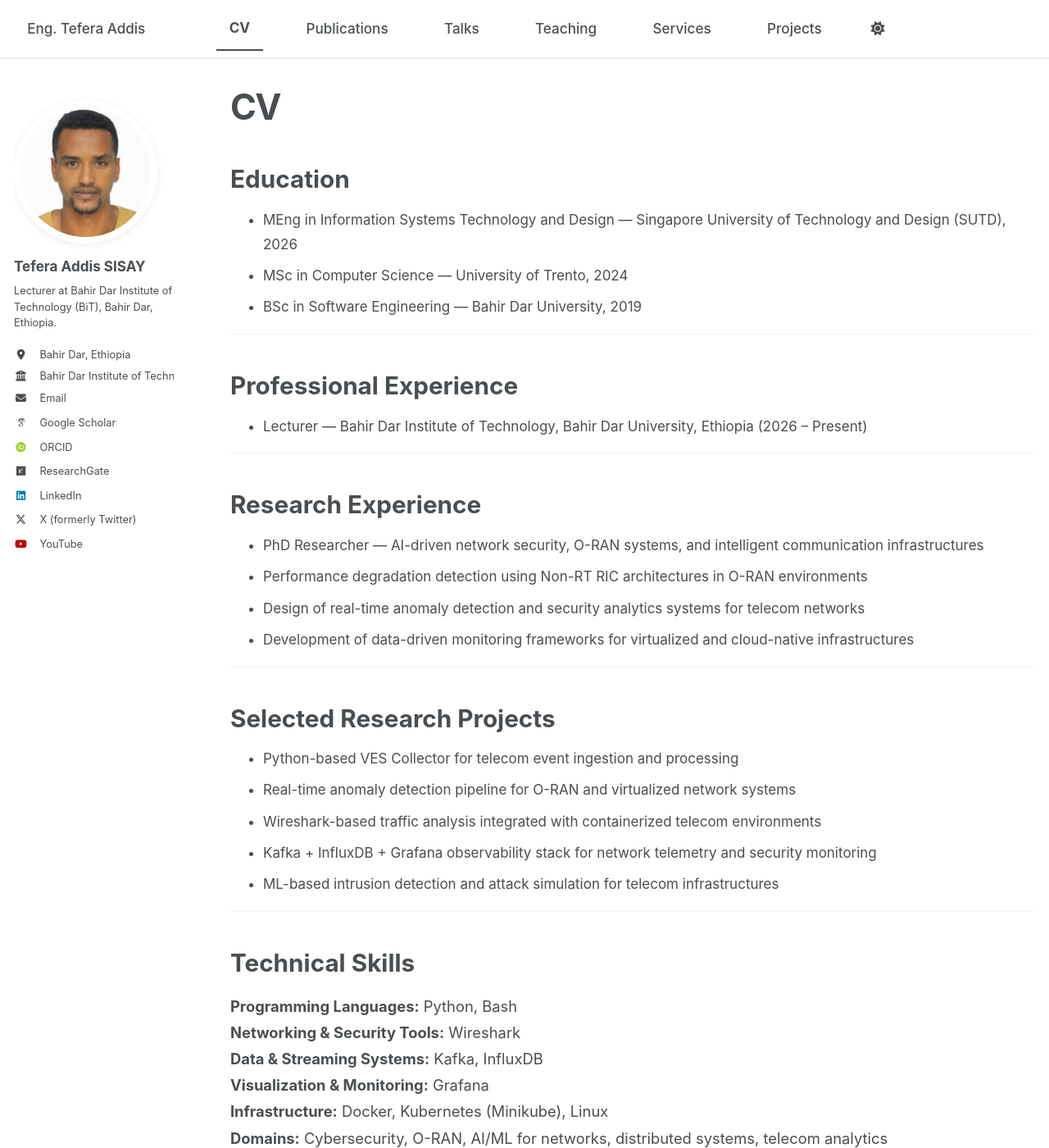
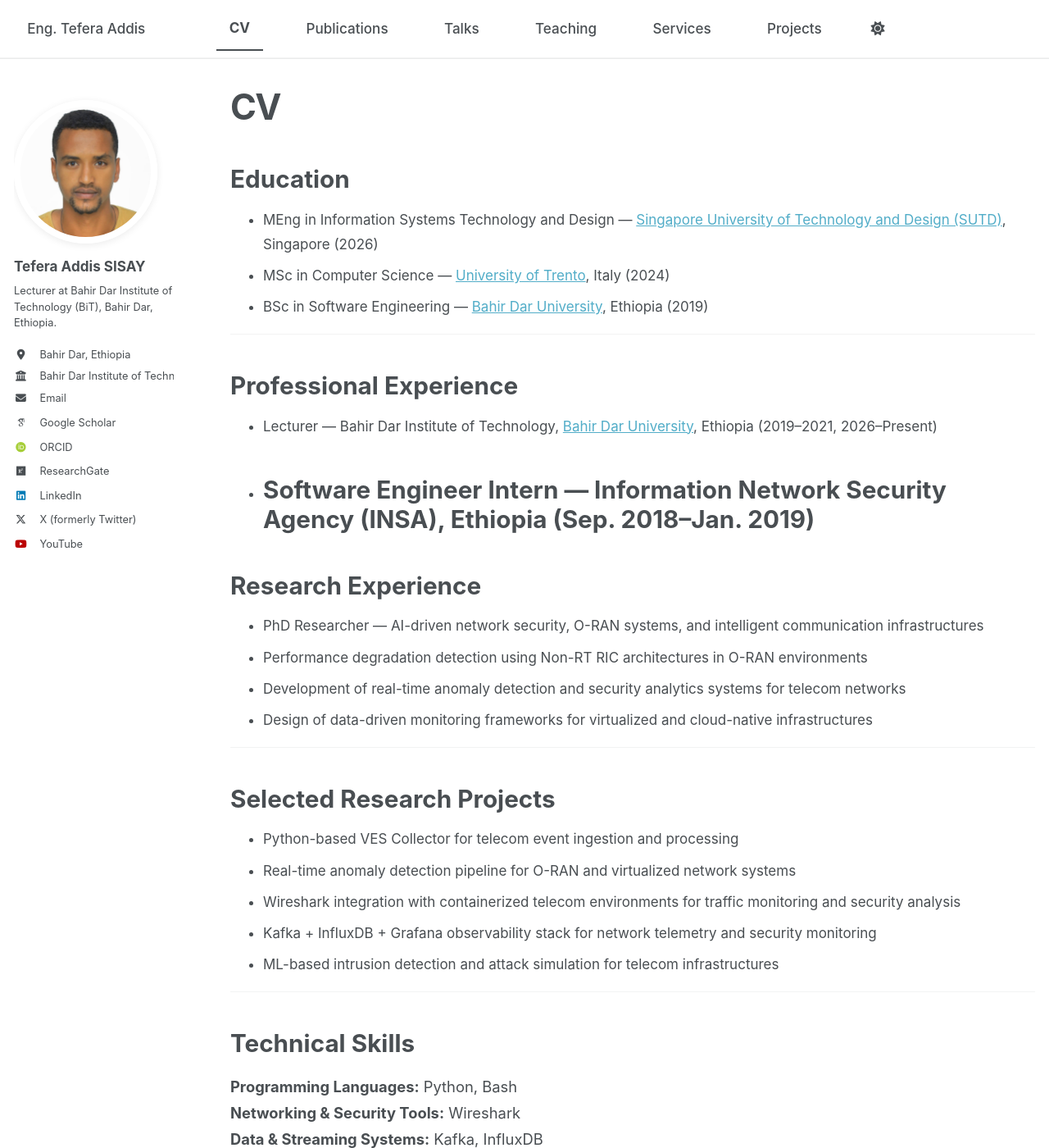
Before and after one commit to tefera-addis-sisay/tefera-addis-sisay.github.io, a Jekyll site: the page built from _pages/cv.md, in a window 1280 px wide and 1400 px high. Shown: the whole window at 82% size. Built offline with Jekyll 4.4.1, drawn with Linux system fonts in a browser that asks for light colours; some web fonts are replaced; a script bundle is joined from its source files by our own code; library files that are not in the unit come from our copies.

Commit message:
Update cv.md

```diff
--- a/_pages/cv.md
+++ b/_pages/cv.md
@@ -12,24 +12,24 @@ hide_title: true
 
 ## Education
 
-* MEng in Information Systems Technology and Design — Singapore University of Technology and Design (SUTD), 2026
-* MSc in Computer Science — University of Trento, 2024
-* BSc in Software Engineering — Bahir Dar University, 2019
+* MEng in Information Systems Technology and Design — [Singapore University of Technology and Design (SUTD)](https://www.sutd.edu.sg), Singapore (2026)
+* MSc in Computer Science — [University of Trento](https://www.unitn.it/en), Italy (2024)
+* BSc in Software Engineering — [Bahir Dar University](https://www.bdu.edu.et/), Ethiopia (2019)
 
 ---
 
 ## Professional Experience
 
-* Lecturer — Bahir Dar Institute of Technology, Bahir Dar University, Ethiopia (2026 – Present)
-
+* Lecturer — Bahir Dar Institute of Technology, [Bahir Dar University](https://www.bdu.edu.et/), Ethiopia (2019–2021, 2026–Present)
+* Software Engineer Intern — Information Network Security Agency (INSA), Ethiopia (Sep. 2018–Jan. 2019)
 ---
 
 ## Research Experience
 
 * PhD Researcher — AI-driven network security, O-RAN systems, and intelligent communication infrastructures
 * Performance degradation detection using Non-RT RIC architectures in O-RAN environments
-* Design of real-time anomaly detection and security analytics systems for telecom networks
-* Development of data-driven monitoring frameworks for virtualized and cloud-native infrastructures
+* Development of real-time anomaly detection and security analytics systems for telecom networks
+* Design of data-driven monitoring frameworks for virtualized and cloud-native infrastructures
 
 ---
 
@@ -37,7 +37,7 @@ hide_title: true
 
 * Python-based VES Collector for telecom event ingestion and processing
 * Real-time anomaly detection pipeline for O-RAN and virtualized network systems
-* Wireshark-based traffic analysis integrated with containerized telecom environments
+* Wireshark integration with containerized telecom environments for traffic monitoring and security analysis
 * Kafka + InfluxDB + Grafana observability stack for network telemetry and security monitoring
 * ML-based intrusion detection and attack simulation for telecom infrastructures
 
```
